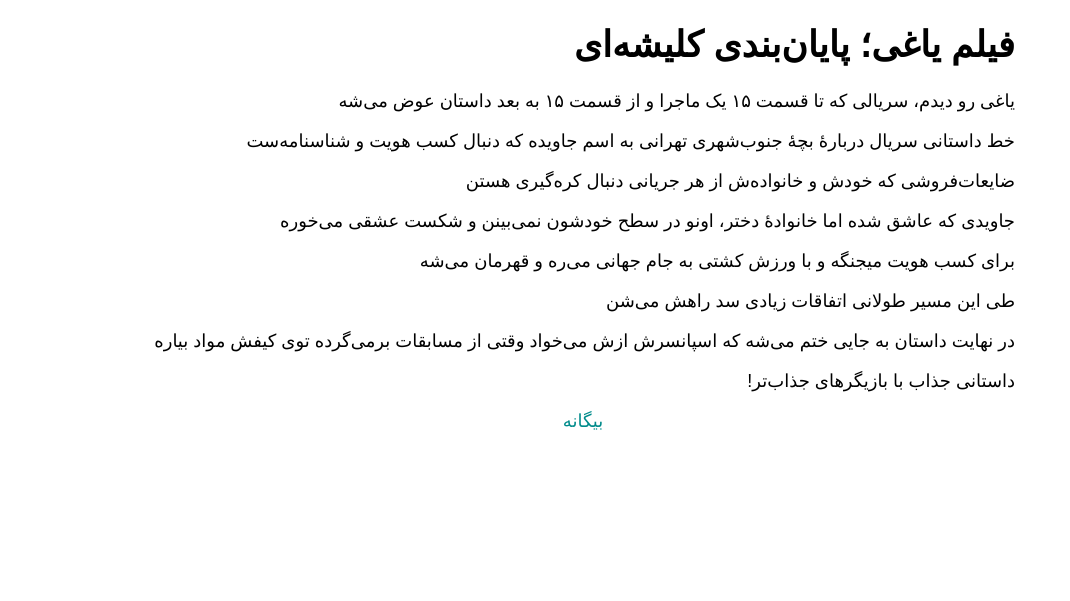
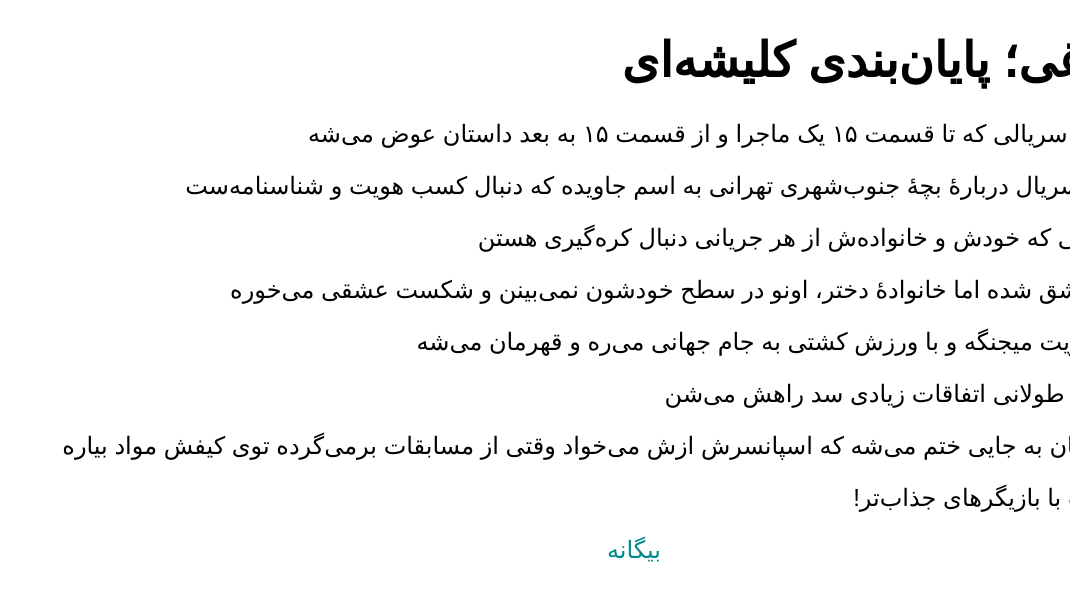
Before and after one commit to darkblog/darkblog.github.io, a Jekyll site: the page built from _posts/2023-8-19-4.md, in a window 1280 px wide. Shown: the top 601 px of the page, without its empty margins (210-1280 px from the left). Built offline with Jekyll 4.4.1, drawn with Linux system fonts in a browser that asks for light colours.

Commit message:
Update post.html

```diff
--- a/_layouts/post.html
+++ b/_layouts/post.html
@@ -7,7 +7,7 @@ layout: compress
 <head>
 <title>{{ page.title }}</title>
 <meta name="viewport" content="width=device-width">
-<style>body{font-family:sans-serif;font-size:large;margin:auto;padding:0 1em;max-width:48em}a{text-decoration:none;color:darkcyan}.center{text-align:center}</style>
+<style>body{font-family:sans-serif;font-size:x-large;margin:auto;padding:0 1em;max-width:48em}a{text-decoration:none;color:darkcyan}.center{text-align:center}</style>
 </head>
 <body>
 <h1>{{ page.title }}</h1>
```
